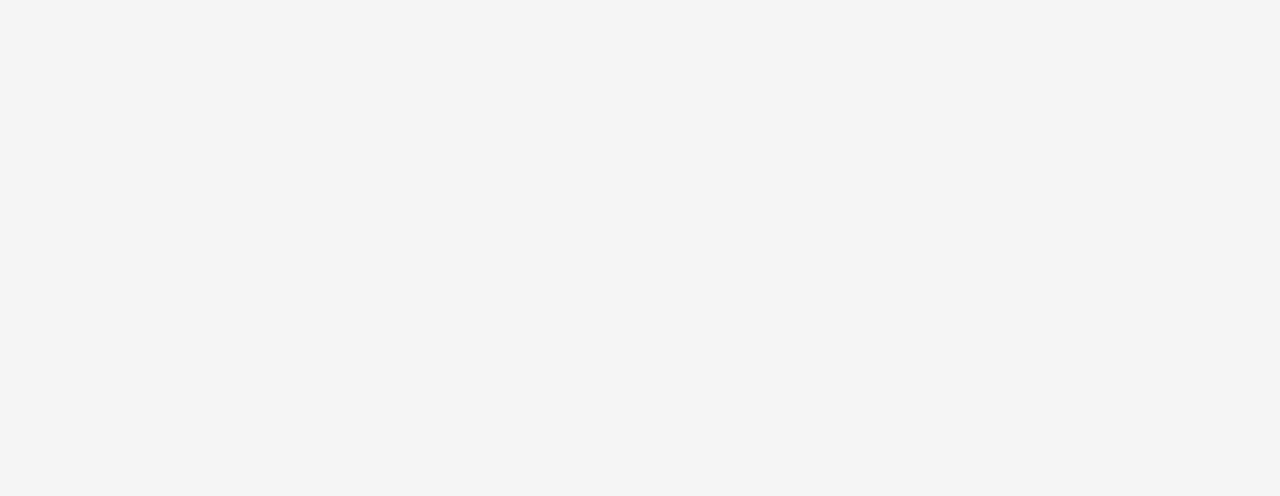
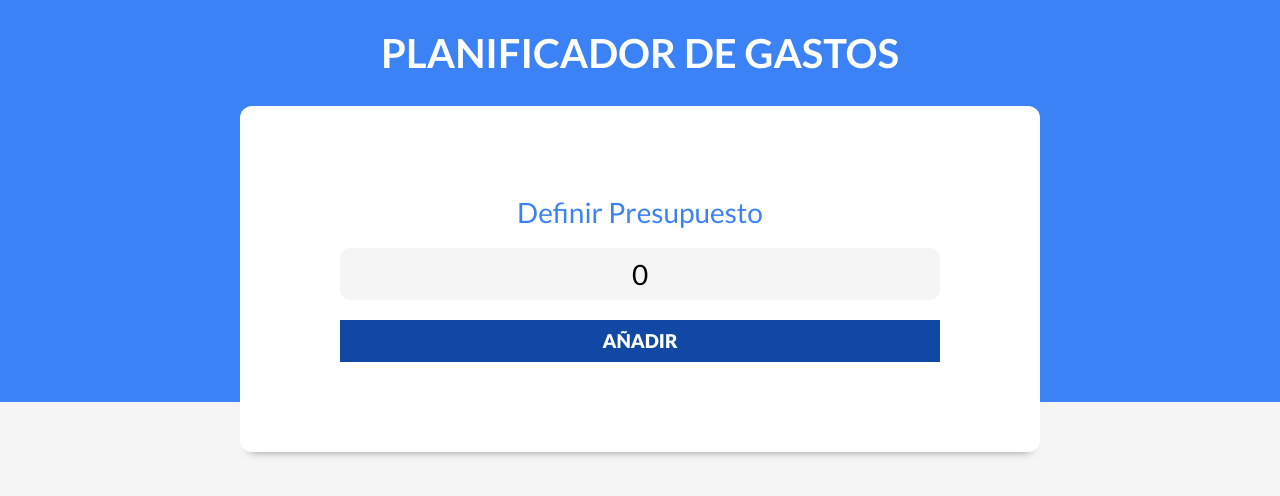
Before and after one commit to emontilla07/react-projects, a React (Vite) app in the folder control-gastos/: page / in a window 1280 px wide. Shown: the top 496 px of the page. Built offline with nearby package versions, Linux system fonts and the light colour scheme.

Commit message:
Create Header, NuevoPresupuesto and Mensaje components

```diff
--- a/control-gastos/src/App.jsx
+++ b/control-gastos/src/App.jsx
@@ -1,7 +1,15 @@
+import { useState } from 'react';
+import { Header } from './components/Header';
+
 function App() {
+	const [presupuesto, setPresupuesto] = useState(0);
+
 	return (
 		<div>
-
+			<Header
+				presupuesto={ presupuesto }
+				setPresupuesto={ setPresupuesto }
+			/>
 		</div>
 	)
 }
--- /dev/null
+++ b/control-gastos/src/components/Header.jsx
@@ -0,0 +1,20 @@
+import { NuevoPresupuesto } from './NuevoPresupuesto';
+import PropTypes from 'prop-types';
+
+export const Header = ({ presupuesto, setPresupuesto }) => {
+    return (
+        <header>
+            <h1>Planificador de Gastos</h1>
+
+            <NuevoPresupuesto
+                presupuesto={ presupuesto }
+                setPresupuesto={ setPresupuesto }
+            />
+        </header>
+    )
+}
+
+Header.propTypes = {
+    presupuesto: PropTypes.number,
+    setPresupuesto: PropTypes.func,
+};
--- /dev/null
+++ b/control-gastos/src/components/Mensaje.jsx
@@ -0,0 +1,14 @@
+import PropTypes from 'prop-types';
+
+export const Mensaje = ({ children, tipo }) => {
+    return (
+        <div className={ `alerta ${ tipo }` }>
+            { children }
+        </div>
+    )
+}
+
+Mensaje.propTypes = {
+    children: PropTypes.string,
+    tipo: PropTypes.string,
+};
--- /dev/null
+++ b/control-gastos/src/components/NuevoPresupuesto.jsx
@@ -0,0 +1,47 @@
+import { useState } from 'react';
+import PropTypes from 'prop-types';
+import { Mensaje } from './Mensaje';
+
+export const NuevoPresupuesto = ({ presupuesto, setPresupuesto }) => {
+    const [mensaje, setMensaje] = useState('');
+
+    const handlePresupuesto = (e) => {
+        e.preventDefault();
+
+        if (!Number(presupuesto) || Number(presupuesto) < 0) {
+            setMensaje('No es un presupuesto válido');
+        } else {
+            console.log('Si es un presupuesto válido');
+        }
+    }
+
+    return (
+        <div className="contenedor-presupuesto contenedor sombra">
+            <form onSubmit={ handlePresupuesto } className="formulario">
+                <div className="campo">
+                    <label htmlFor="">Definir Presupuesto</label>
+
+                    <input
+                        className="nuevo-presupuesto"
+                        type="text"
+                        placeholder="Añade tu presupuesto"
+                        value={ presupuesto }
+                        onChange={ e => setPresupuesto(e.target.value) }
+                    />
+                </div>
+
+                <input
+                    type="submit"
+                    value="Añadir"
+                />
+
+                { mensaje && <Mensaje tipo="error">{ mensaje }</Mensaje> }
+            </form>
+        </div>
+    )
+}
+
+NuevoPresupuesto.propTypes = {
+    presupesto: PropTypes.number,
+    setPresupuesto: PropTypes.func,
+};
```
